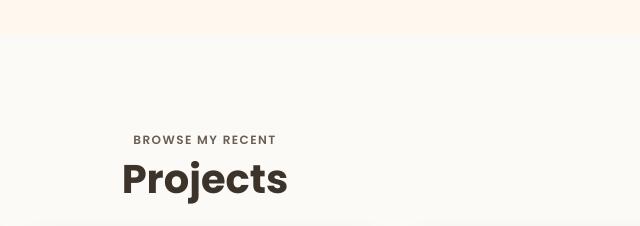
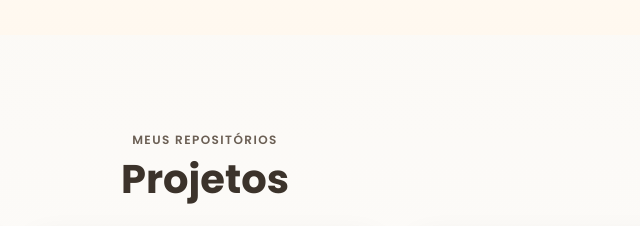
Before and after one commit to Ana-bit-max/Portifolio, a plain HTML site: page index.html in a window 1280 px wide. Shown: the part 1640-1866 px from the top of the page, 435-1075 px from the left. Drawn offline with Linux system fonts and the light colour scheme; grey boxes are pictures that could not be loaded.

Commit message:
atualização

```diff
--- a/index.html
+++ b/index.html
@@ -113,8 +113,8 @@
   <!-- Projetos -->
   <section id="projects" class="section">
     <div class="container">
-      <p class="eyebrow center">Browse My Recent</p>
-      <h2 class="section-title">Projects</h2>
+      <p class="eyebrow center">Meus repositórios</p>
+      <h2 class="section-title">Projetos</h2>
 
       <div class="projects-grid">
         <!-- Projeto 1 -->
```
